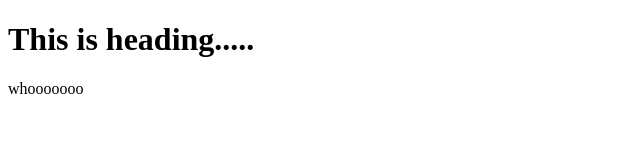
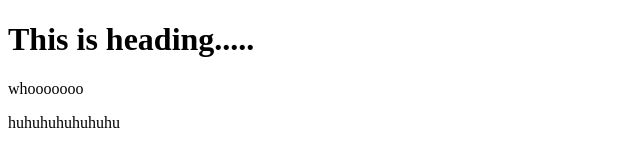
Before and after one commit to thitisarnbe/git-two, a plain HTML site: page index.html in a window 1280 px wide. Shown: the whole page, without its empty margins (0-640 px from the left). Drawn offline with Linux system fonts and the light colour scheme.

Commit message:
added huhu

```diff
--- a/index.html
+++ b/index.html
@@ -6,6 +6,7 @@
 <body>
     <h1>This is heading.....</h1>
     <p>whooooooo</p>
+    <p>huhuhuhuhuhuhu</p>
 
 </body>
 </html>
```
